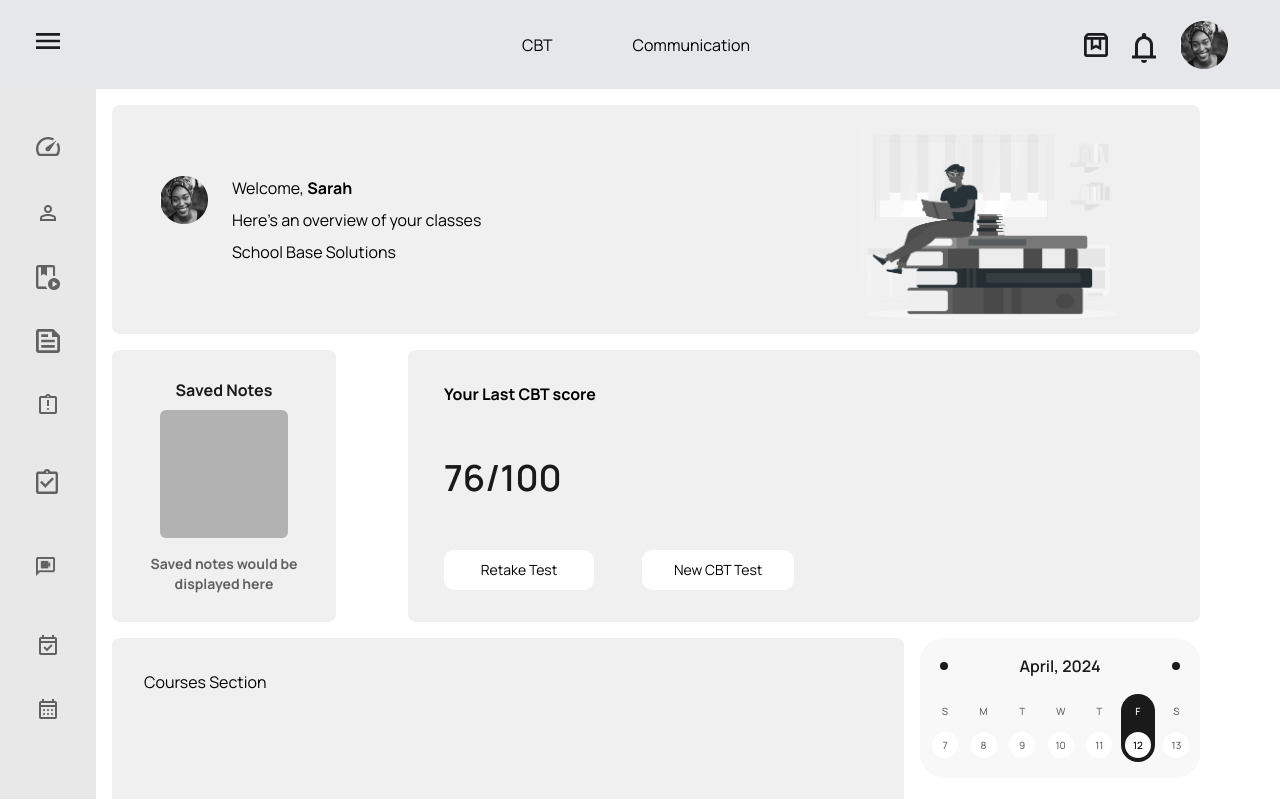
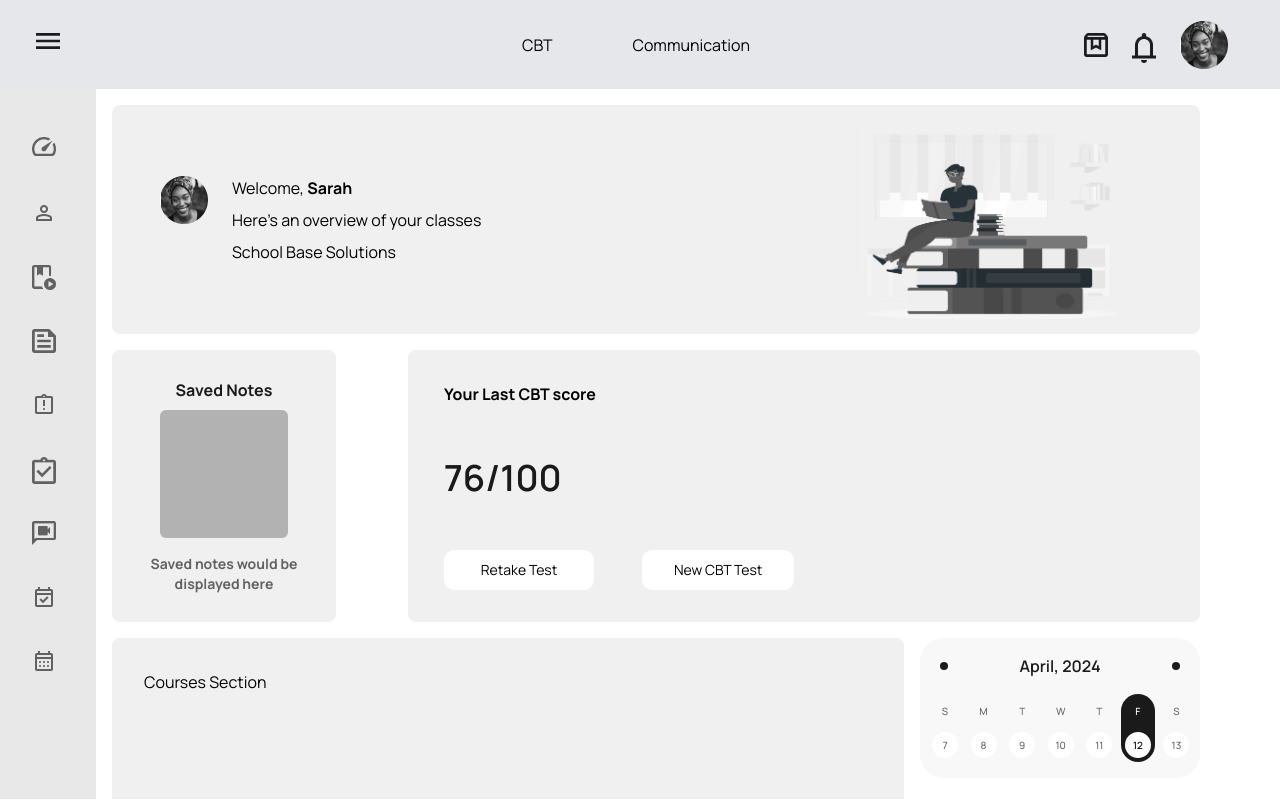
Before and after one commit to AJ1732/capstone_schoolbase_lms, a React (Vite) app: page /software in a window 1280 px wide. Built offline with nearby package versions, Linux system fonts and the light colour scheme.

Commit message:
fix: sizing bug of the sidebar when expanded

```diff
--- a/src/Components/Sidebar/Sidebar.jsx
+++ b/src/Components/Sidebar/Sidebar.jsx
@@ -13,15 +13,14 @@ import calender from "../../assets/calendar_month.png"
 import logout from "../../assets/move_item.png"
 
 
-// eslint-disable-next-line react/prop-types
-const SidebarItem = ({ children, to, text, active, alert }) => {
+const SidebarItem = ({ children, to, text }) => {
   const { expand, setExpand } = useValueContext();
   console.log(expand);
 
   return (
     <NavLink to={to} className={({ isActive }) => isActive? 'text-black': 'hover:text-black'}>
-      <li onClick={() => setExpand(prev => !prev)} className={`flex items-center justify-center gap-4`}>
-        <span className='rounded-full size-6'>{children}</span>
+      <li onClick={() => setExpand(prev => !prev)} className={`w-full flex items-center justify-center gap-4`}>
+        <span className='rounded-full size-6  text-xs text-[#616161]'>{children}</span>
         <span className={`overflow-hidden ${!expand && ' opacity-0'}`}>{text}</span>
       </li>
     </NavLink>
@@ -36,13 +35,13 @@ const Sidebar = () => {
 
   return (
     <aside className={`
-      w-24 transition-[width] duration-500 ease-in-out ${expand && 'w-52'}
-      z-10 max-h-[calc(100dvh_-_90px)] | overflow-y-scroll |
-      bg-[#E8E8E8] py-12 px-9 | font-semibold text-[#616161]
+      w-24 transition-[width] duration-500 ease-in-out ${expand && 'w-64'}
+      z-10 max-h-[calc(100dvh_-_90px)] | overflow-y-scroll overflow-x-hidden |
+      bg-[#E8E8E8] py-12 px-8 | font-semibold text-[#616161]
       flex flex-col justify-start items-start gap-40
     `}>
       <nav>
-        <ul className='flex flex-col justify-center items-start gap-10'>
+        <ul className='w-64 flex flex-col justify-center items-start gap-10'>
           {/* DASHBOARD LINK */}
           <SidebarItem to={`/software`} text={`Dashboard`} >
             <img src={dashBoard} alt="speed" />
```
